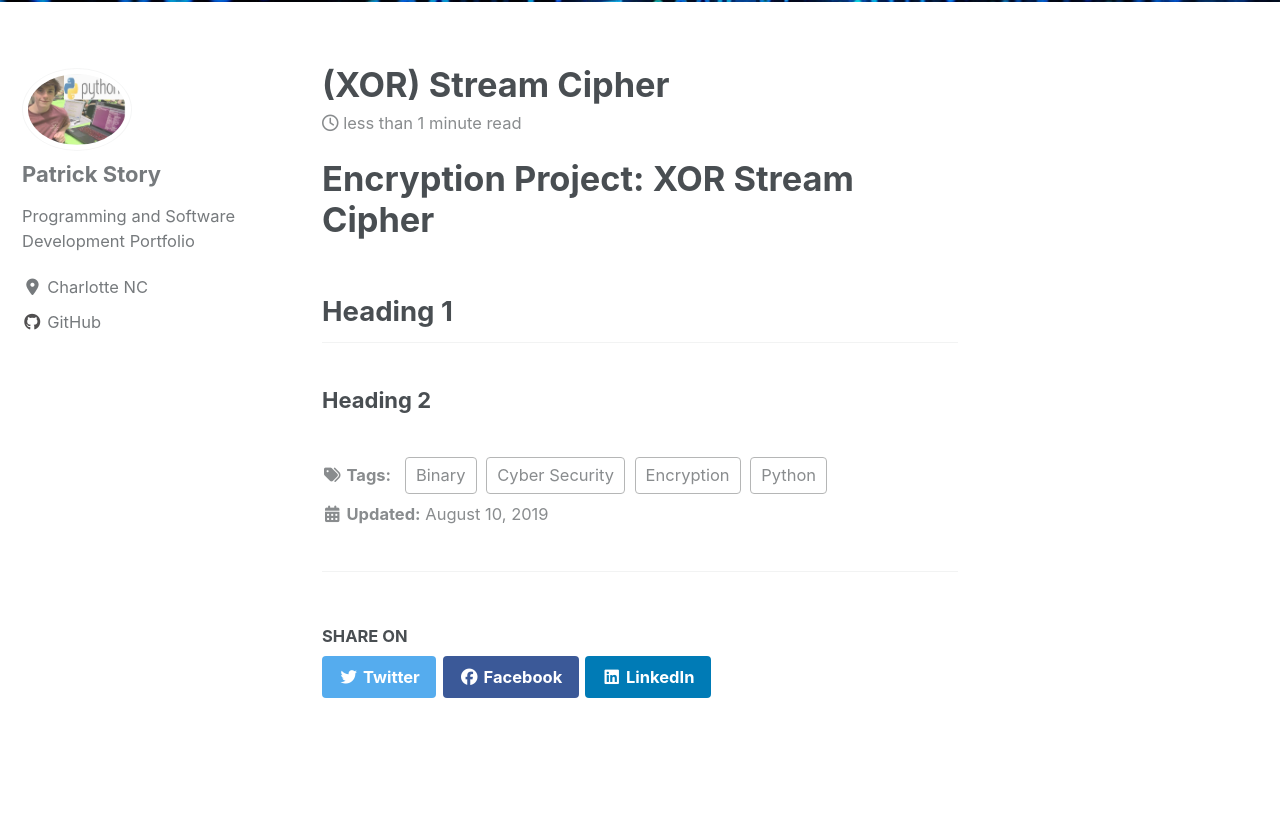
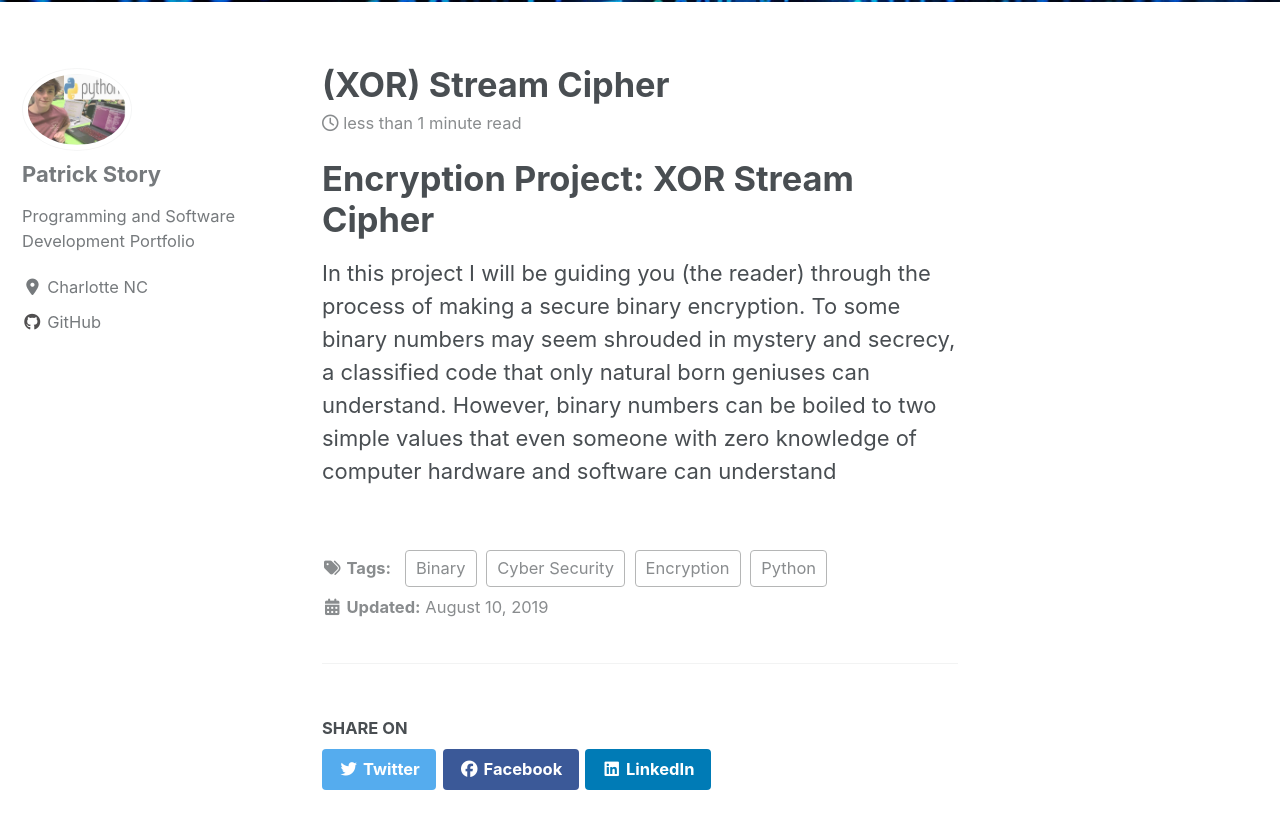
Before and after one commit to Patchyst/Patchyst.github.io, a Jekyll site: the page built from _posts/2019-08-10-steamcipher.md, in a window 1280 px wide and 900 px high, scrolled down 471 px. Shown: the top 829 px of the window. Built offline with Jekyll 4.4.1, drawn with Linux system fonts in a browser that asks for light colours; cached includes are drawn as plain includes; nearby versions of some CDN libraries.

Commit message:
Updating XOR streacm cipher project

```diff
--- a/_posts/2019-08-10-steamcipher.md
+++ b/_posts/2019-08-10-steamcipher.md
@@ -7,5 +7,7 @@ header:
 excerpt: "A secure Stream Cipher that utilizes a XOR gate to create an encrypted code exchange"
 ---
 # Encryption Project: XOR Stream Cipher
-## Heading 1
-### Heading 2
+  In this project I will be guiding you (the reader) through the process of making a secure binary encryption.
+  To some binary numbers may seem shrouded in mystery and secrecy, a classified code that only natural born
+  geniuses can understand. However, binary numbers can be boiled to two simple values that even someone with
+  zero knowledge of computer hardware and software can understand
```
